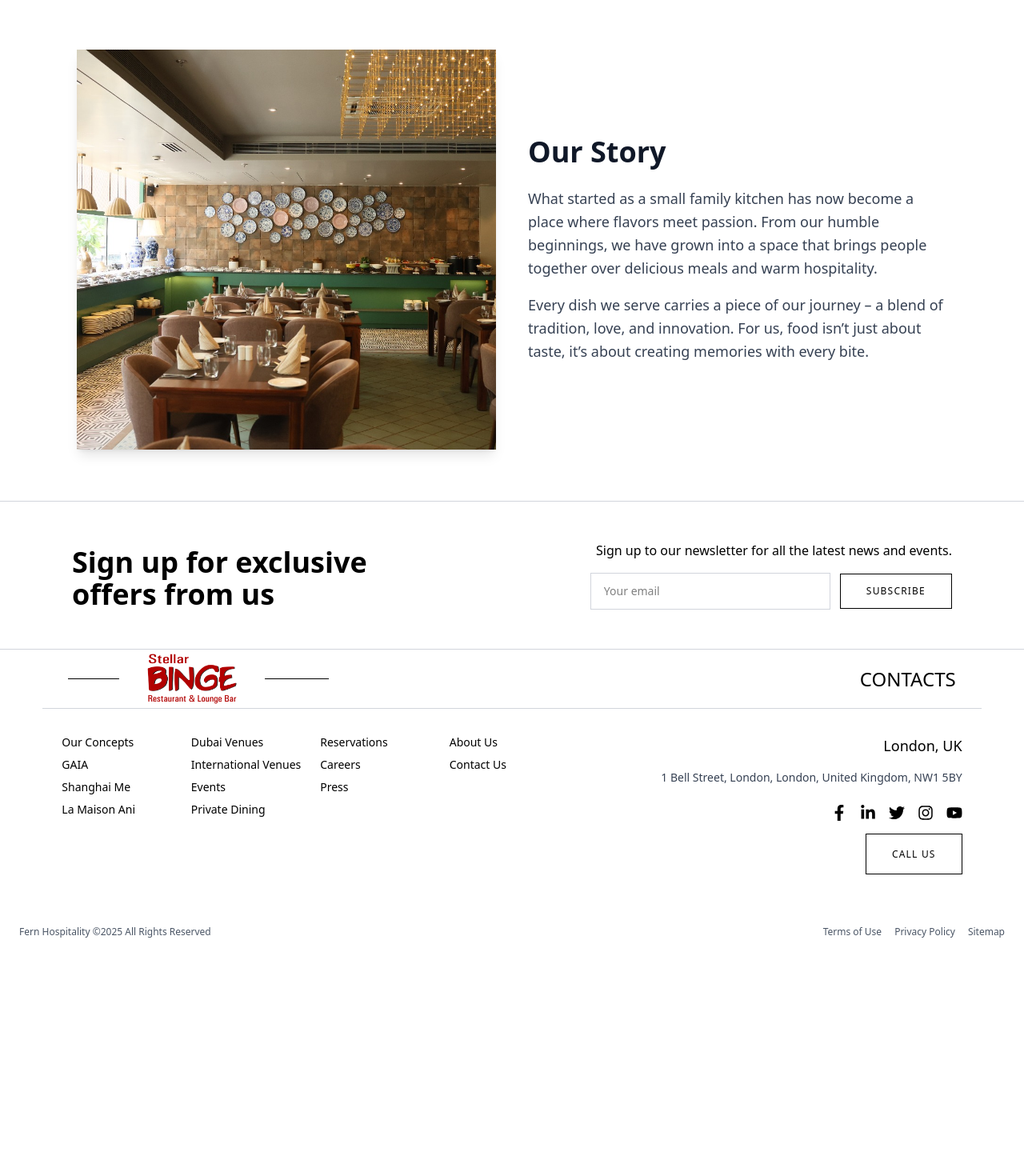
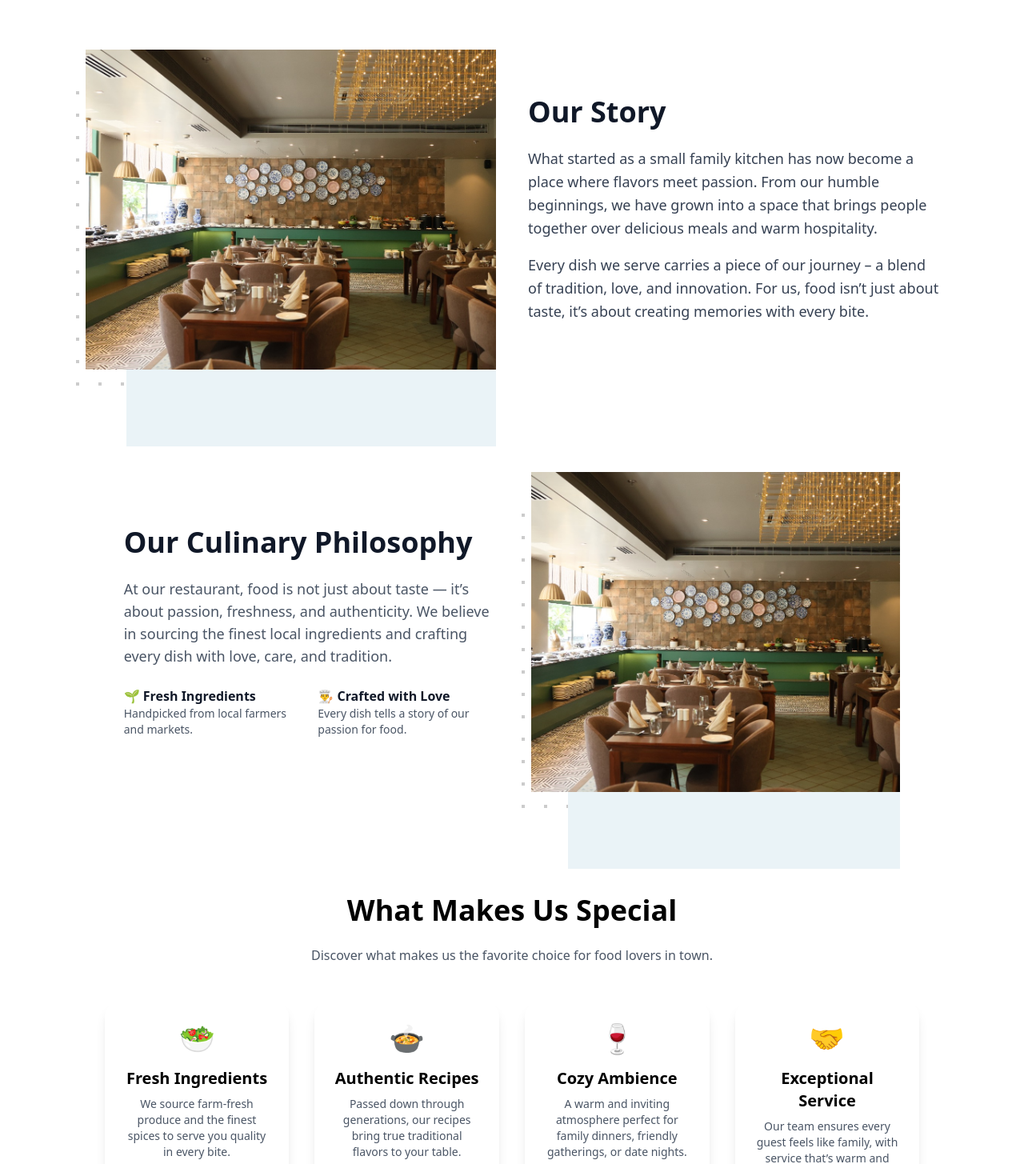
Before and after one commit to Shubham9049/binge, a Next.js app: page /our-journey in a window 1280 px wide. Shown: the part 722-2177 px from the top of the page at 80% size. Before the commit the page ends 1919 px from the top, so only its background shows below. Built offline with nearby package versions, Linux system fonts and the light colour scheme.

Commit message:
updated our journey page

```diff
--- a/src/app/our-journey/page.tsx
+++ b/src/app/our-journey/page.tsx
@@ -5,6 +5,29 @@ import Navbar from "../../../components/Navbar";
 import Footer from "../../../components/Footer";
 import banner from "../../../assets/hero1.jpeg";
 import aboutImage from "../../../assets/hero2.jpeg";
+import foodImage from "../../../assets/hero2.jpeg";
+const points = [
+  {
+    title: "Fresh Ingredients",
+    desc: "We source farm-fresh produce and the finest spices to serve you quality in every bite.",
+    icon: "🥗",
+  },
+  {
+    title: "Authentic Recipes",
+    desc: "Passed down through generations, our recipes bring true traditional flavors to your table.",
+    icon: "🍲",
+  },
+  {
+    title: "Cozy Ambience",
+    desc: "A warm and inviting atmosphere perfect for family dinners, friendly gatherings, or date nights.",
+    icon: "🍷",
+  },
+  {
+    title: "Exceptional Service",
+    desc: "Our team ensures every guest feels like family, with service that’s warm and attentive.",
+    icon: "🤝",
+  },
+];
 
 export default function OurJourney() {
   return (
@@ -37,15 +60,18 @@ export default function OurJourney() {
         </div>
       </section>
 
-      <section className="bg-white dark:bg-black py-16 px-6 md:px-12 lg:px-24">
-        <div className="max-w-6xl mx-auto grid grid-cols-1 md:grid-cols-2 gap-10 items-center">
+      <section className=" py-16">
+        <div className="w-11/12 md:w-5/6 mx-auto grid grid-cols-1 md:grid-cols-2 gap-10 items-center">
           {/* Left Side - Image */}
-          <div className="relative w-full h-[400px] md:h-[500px]">
+          <div className="relative w-full h-full z-10">
+            <div className="absolute top-10 right-6 w-full h-full bg-[radial-gradient(#ccc_2.5px,transparent_2.5px)] bg-[length:28px_28px] z-0" />
+            <div className="absolute right-10 top-44 md:bottom-0 md:right-0 w-[90%] h-[90%] md:w-[90%] md:h-[80%] bg-[#eaf3f7] dark:bg-gray-900 z-0"></div>
             <Image
-              src={aboutImage} // 🔹 Replace with your image
-              alt="Our Story"
-              fill
-              className="object-cover  shadow-lg"
+              src={aboutImage}
+              alt="our story"
+              width={600} // you can adjust based on actual image ratio
+              height={400}
+              className="relative z-10 w-full h-[300px] md:h-[400px] object-cover"
             />
           </div>
 
@@ -68,6 +94,80 @@ export default function OurJourney() {
           </div>
         </div>
       </section>
+      <section className="py-16  ">
+        <div className="w-11/12 md:w-5/6 mx-auto px-6 lg:px-12 grid grid-cols-1 md:grid-cols-2 gap-12 items-center">
+          {/* Left - Text */}
+          <div className="space-y-6">
+            <h2 className="text-4xl font-bold text-gray-900 dark:text-white">
+              Our Culinary Philosophy
+            </h2>
+            <p className="text-lg text-gray-600 dark:text-gray-300">
+              At our restaurant, food is not just about taste — it’s about
+              passion, freshness, and authenticity. We believe in sourcing the
+              finest local ingredients and crafting every dish with love, care,
+              and tradition.
+            </p>
+
+            <div className="grid grid-cols-2 gap-6 mt-6">
+              <div>
+                <h4 className="font-semibold text-gray-900 ">
+                  🌱 Fresh Ingredients
+                </h4>
+                <p className="text-gray-600  text-sm">
+                  Handpicked from local farmers and markets.
+                </p>
+              </div>
+              <div>
+                <h4 className="font-semibold text-gray-900 dark:text-white">
+                  👨‍🍳 Crafted with Love
+                </h4>
+                <p className="text-gray-600 dark:text-gray-400 text-sm">
+                  Every dish tells a story of our passion for food.
+                </p>
+              </div>
+            </div>
+          </div>
+
+          {/* Right - Image */}
+          <div className="relative w-full h-full z-10">
+            <div className="absolute top-10 right-6 w-full h-full bg-[radial-gradient(#ccc_2.5px,transparent_2.5px)] bg-[length:28px_28px] z-0" />
+            <div className="absolute right-10 top-44 md:bottom-0 md:right-0 w-[90%] h-[90%] md:w-[90%] md:h-[80%] bg-[#eaf3f7] dark:bg-gray-900 z-0"></div>
+            <Image
+              src={foodImage}
+              alt="foodImage"
+              width={600} // you can adjust based on actual image ratio
+              height={400}
+              className="relative z-10 w-full h-[300px] md:h-[400px] object-cover"
+            />
+          </div>
+        </div>
+      </section>
+
+      <section className="py-16 ">
+        <div className="w-11/12 md:w-5/6 mx-auto px-6 text-center">
+          {/* Title */}
+          <h2 className="text-3xl md:text-4xl font-bold mb-6">
+            What Makes Us Special
+          </h2>
+          <p className="text-gray-600 mb-12">
+            Discover what makes us the favorite choice for food lovers in town.
+          </p>
+
+          {/* Grid */}
+          <div className="grid grid-cols-1 md:grid-cols-2 lg:grid-cols-4 gap-8">
+            {points.map((item, index) => (
+              <div
+                key={index}
+                className="bg-white rounded-2xl shadow-lg p-6 hover:shadow-2xl transition"
+              >
+                <div className="text-4xl mb-4">{item.icon}</div>
+                <h3 className="text-xl font-semibold mb-2">{item.title}</h3>
+                <p className="text-gray-600 text-sm">{item.desc}</p>
+              </div>
+            ))}
+          </div>
+        </div>
+      </section>
       <Footer />
     </div>
   );
```
